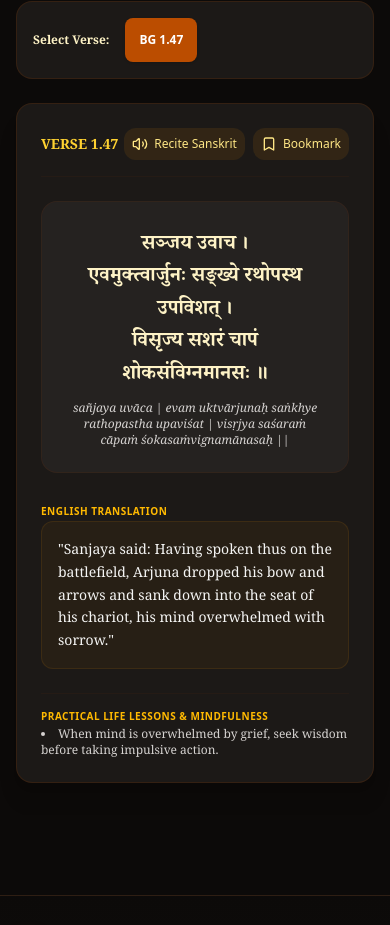
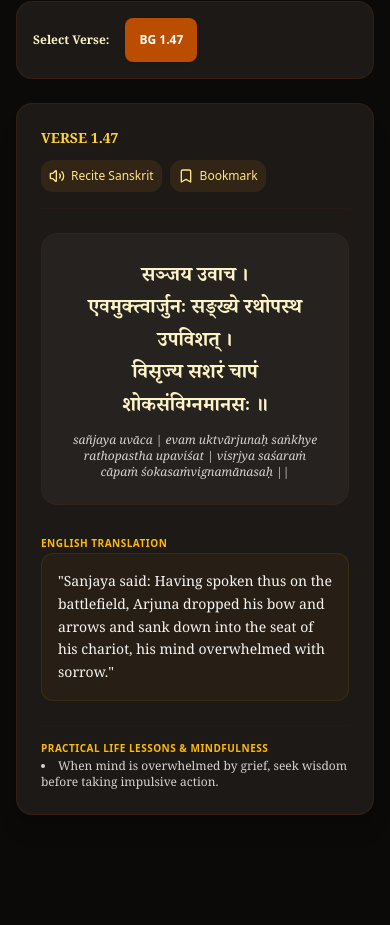
Before and after one commit to Subhra-Rr/Sanatana-Kosha, a React (Vite) app: page /library/gita in a window 390 px wide. Shown: the part 1395-2320 px from the top of the page. Built offline with nearby package versions, Linux system fonts and the light colour scheme.

Commit message:
fix: improve layout responsiveness and mobile UI
Adjust container widths, text wrapping, and flexbox configurations to ensure consistent UI rendering across mobile and desktop devices.

```diff
--- a/src/components/common/AccessibilityToolbar.tsx
+++ b/src/components/common/AccessibilityToolbar.tsx
@@ -41,7 +41,7 @@ export const AccessibilityToolbar: React.FC = () => {
 
       {/* Floating Control Panel */}
       {isOpen && (
-        <div className="w-80 sm:w-96 p-4 rounded-2xl bg-stone-900/98 border border-amber-500/30 shadow-2xl backdrop-blur-xl text-amber-100 space-y-4 animate-fade-in text-xs">
+        <div className="w-80 sm:w-96 max-w-[calc(100vw-2.5rem)] p-4 rounded-2xl bg-stone-900/98 border border-amber-500/30 shadow-2xl backdrop-blur-xl text-amber-100 space-y-4 animate-fade-in text-xs">
           <div className="flex items-center justify-between border-b border-amber-900/30 pb-2">
             <div className="flex items-center gap-2 font-serif font-bold text-amber-200">
               <Eye className="w-4 h-4 text-amber-400" />
--- a/src/components/common/TopicKnowledgeModal.tsx
+++ b/src/components/common/TopicKnowledgeModal.tsx
@@ -55,8 +55,8 @@ export const TopicKnowledgeModal: React.FC = () => {
         onClick={(e) => e.stopPropagation()}
       >
         {/* Modal Header */}
-        <div className="px-6 py-5 bg-gradient-to-r from-amber-900 via-amber-950 to-stone-900 text-amber-100 flex items-start justify-between border-b border-amber-700/30">
-          <div className="space-y-1 max-w-[85%]">
+        <div className="px-6 py-5 bg-gradient-to-r from-amber-900 via-amber-950 to-stone-900 text-amber-100 flex items-start justify-between border-b border-amber-700/30 gap-3">
+          <div className="space-y-1 min-w-0 flex-1">
             <span className="text-[10px] font-bold uppercase tracking-widest text-amber-300/90 px-2 py-0.5 rounded bg-amber-800/40 border border-amber-600/30 inline-block">
               {item.category}
             </span>
--- a/src/components/home/DailyShloka.tsx
+++ b/src/components/home/DailyShloka.tsx
@@ -121,15 +121,15 @@ export const DailyShloka: React.FC = () => {
         <div className="space-y-6">
           <div className="bg-stone-900/90 border border-amber-800/20 rounded-2xl p-6 sm:p-8 shadow-inner space-y-6 relative overflow-hidden">
             {/* Top Bar Controls */}
-            <div className="flex items-center justify-between border-b border-amber-900/10 pb-4">
-              <div className="flex items-center gap-2">
-                <span className="w-2.5 h-2.5 rounded-full bg-amber-600 animate-pulse" />
-                <span className="text-xs font-bold uppercase tracking-wider text-amber-300 font-serif">
+            <div className="flex flex-col sm:flex-row sm:items-center justify-between gap-3 border-b border-amber-900/10 pb-4">
+              <div className="flex items-center gap-2 min-w-0 flex-1">
+                <span className="w-2.5 h-2.5 rounded-full bg-amber-600 animate-pulse shrink-0" />
+                <span className="text-xs font-bold uppercase tracking-wider text-amber-300 font-serif break-words">
                   {currentShloka.title} • {panchang.dateString}
                 </span>
               </div>
 
-              <div className="flex items-center gap-2">
+              <div className="flex items-center gap-2 flex-wrap shrink-0">
                 <button
                   onClick={() => handleSpeak(currentShloka.sanskrit)}
                   title="Recite Shloka in Sanskrit"
--- a/src/pages/BhagavadGitaPage.tsx
+++ b/src/pages/BhagavadGitaPage.tsx
@@ -150,12 +150,12 @@ export const BhagavadGitaPage: React.FC = () => {
           {currentVerse && (
             <div className="bg-amber-50/90 dark:bg-stone-900 border border-amber-800/20 rounded-2xl p-6 sm:p-8 shadow-xl space-y-6">
               {/* Verse Header Actions */}
-              <div className="flex items-center justify-between border-b border-amber-900/10 pb-4">
-                <span className="font-serif text-sm font-bold text-amber-900 dark:text-amber-300">
+              <div className="flex flex-col sm:flex-row sm:items-center justify-between gap-3 border-b border-amber-900/10 pb-4">
+                <span className="font-serif text-sm font-bold text-amber-900 dark:text-amber-300 min-w-0">
                   VERSE {currentChapter.chapterNumber}.{currentVerse.verseNumber}
                 </span>
 
-                <div className="flex items-center gap-2">
+                <div className="flex items-center gap-2 flex-wrap shrink-0">
                   <button
                     onClick={() => playVerseAudio(currentVerse.sanskrit)}
                     className="p-2 rounded-xl bg-amber-500/10 hover:bg-amber-500/20 text-amber-900 dark:text-amber-200 text-xs font-medium flex items-center gap-1.5 transition-colors"
```
